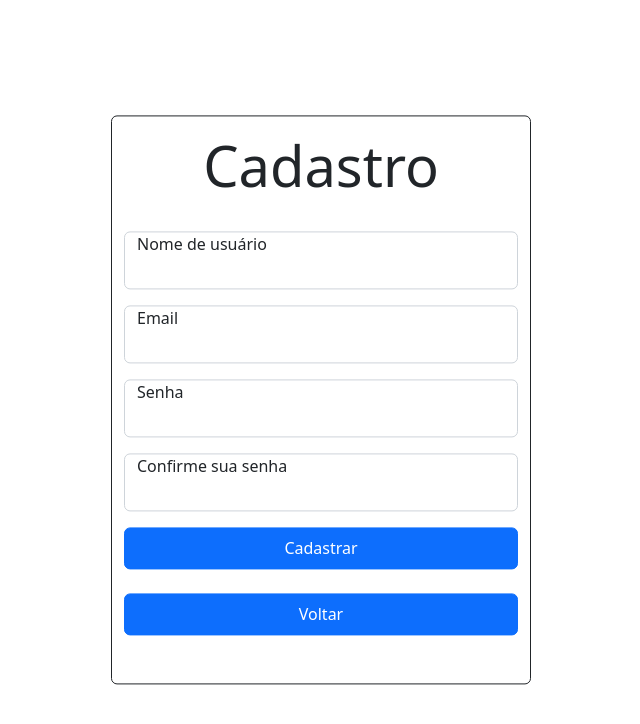
After one commit to ConsCiencia-Artificial/smartShopping, a PHP site: page /usuario/cadastro.php in a window 1280 px wide. The commit adds this page. Shown: the top 724 px of the page, without its empty margins (307-947 px from the left). Run offline with PHP 8.4, Linux system fonts and the light colour scheme.

Commit message:
adicionei o campo cadastro
completar o cadastro

```diff
--- /dev/null
+++ b/usuario/cadastro.php
@@ -0,0 +1,112 @@
+<?php
+session_start();
+?>
+
+<!DOCTYPE html>
+<html lang="pt-br">
+<head>
+<meta charset="UTF-8">
+    <meta name="viewport" content="width=device-width, initial-scale=1.0">
+    <link rel="shortcut icon" href="img/favicon3.ico" type="image/x-icon" />
+    <link href="https://cdn.jsdelivr.net/npm/bootstrap@5.2.3/dist/css/bootstrap.min.css" rel="stylesheet" integrity="sha384-rbsA2VBKQhggwzxH7pPCaAqO46MgnOM80zW1RWuH61DGLwZJEdK2Kadq2F9CUG65" crossorigin="anonymous">
+    <link rel="stylesheet" href="css/style.css">
+    <title>Criar Conta</title>
+</head>
+<body>
+   <!--  -->
+    <div class="login container-fluid row position-absolute top-50 start-50 translate-middle">
+        <div class="col-sm"></div>
+        <div class="col-sm container-fluid text-center border border-dark rounded d-flex mx-auto">
+            <main class="form-signin w-100 m-auto mt-3">
+                <form action="" method="POST" enctype="multipart/form-data">
+                    <!-- CADASTRO -->
+                    <h1 class="display-4 text-dark mb-3 animated slideInDown">Cadastro</h1>
+
+                    <div class="form-floating" style="padding-top: 1rem;">
+
+                        <label for="floatingPassword" class="position-absolute top-50 start-0 translate-middle-y">Nome de usuário</label>
+                        <input type="name" class="form-control senha " id="floatingPassword" name="nome_usuario">
+                    </div>
+                    <div class="form-floating" style="padding-top: 1rem;">
+
+                        <label for="floatingPassword" class="position-absolute top-50 start-0 translate-middle-y">Email</label>
+                        <input type="email" class="form-control senha"  id="floatingPassword" name="email_usuario">
+                    </div>
+                    <div class="form-floating" style="padding-top: 1rem;">
+
+                        <label for="floatingPassword" class="position-absolute top-50 start-0 translate-middle-y">Senha</label>
+                        <input type="password" class="form-control senha" id="floatingPassword" name="senha_usuario">
+                    </div>
+                    <div class="form-floating" style="padding-top: 1rem;">
+
+                        <label for="floatingPassword" class="position-absolute top-50 start-0 translate-middle-y">Confirme sua senha</label>
+                        <input type="password" class="form-control senha" id="floatingPassword" name="confsenha_usuario">
+                    </div>
+                    <!-- BOTÃO -->
+                    <!-- Falta criar o botao de fazer cadastro do funcionario ou empresa -->
+                    <div style="padding-top: 1rem;">
+                    <input type="submit" class="btn btn-primary w-100 py-2 mb-4" value="Cadastrar">
+
+                    <a href="login.php" class="btn btn-primary w-100 py-2 mb-5">Voltar</a>
+                    </div>
+                </form>
+            </main>
+        </div>
+        <div class="col-sm"></div>
+    </div>
+
+    </body>
+</html>
+
+
+<?php
+if(!empty($_POST))
+{
+  $nome_usuario = $_POST['nome_usuario'];
+  $email_usuario = $_POST['email_usuario'];
+  $cep_usuario = $_POST['cep_usuario'];
+  $end_usuario = $_POST['end_usuario'];
+  $num_usuario = $_POST['num_usuario'];
+  $cidade_usuario = $_POST['cidade_usuario'];
+  $tel_usuario = $_POST['tel_usuario'];
+  $foto_usuario = "";
+
+
+
+
+
+
+  include_once('..\conexao.php');
+
+  try {
+    $stmt = $conn->prepare("INSERT INTO tb_cadastro_usuario(nome_usuario, email_usuario, senha_usuario, codigo) VALUES (:nome_usuario, :email_usuario, :senha_usuario, :codigo)");
+
+    $stmt->bindParam(':nome_usuario', $nome_usuario);
+    $stmt->bindParam(':email_usuario', $email_usuario);
+    $stmt->bindParam(':senha_usuario', $senha_usuario);
+    $stmt->bindParam(':codigo' , $codigo);
+
+    $stmt->execute();
+/*
+    if(isset($_FILES["FOTOA"])){
+
+        $arquivo = $_FILES['FOTOA']['name'];
+        //diretorio dos arquivos
+        $pasta_dir = "images/arquivosACIDENTES/";
+        // Faz o upload da imagem
+        $arquivo_nome = $pasta_dir . $arquivo;
+        //salva no banco
+        move_uploaded_file($_FILES["FOTOA"]['tmp_name'], $arquivo_nome);
+
+        $query  = "Insert into acidentes (IMAGEM) values ('$arquivo_nome')";
+        mysqli_query($strcon,$query) or die("Erro ao tentar cadastrar imagem" . mysqli_error($strcon));
+    }
+*/
+    echo "<script>alert('Cadastrado com Successo')</script>";
+    header("Location: login.php");
+  } catch (PDOException $e) {
+    echo "Erro ao cadastrar: ". $e->getMessage();
+  }
+  $conn = null;
+}
+?>
```
Also changed, not shown: usuario/dashboard.php (+9 -29 lines).
